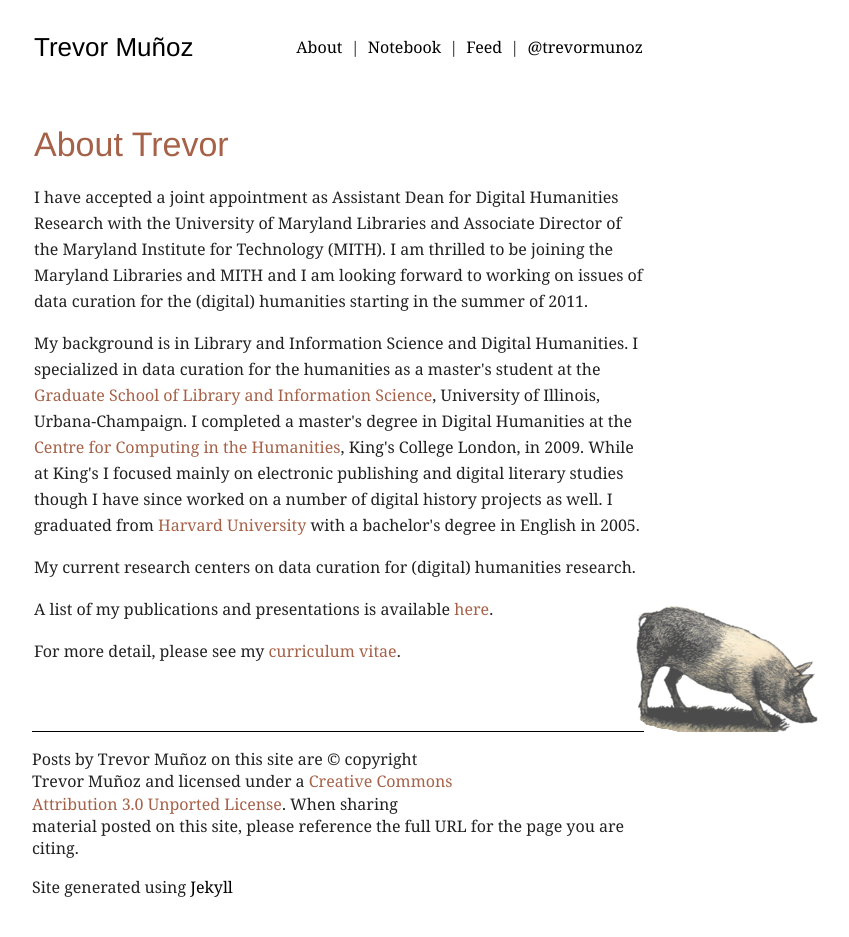
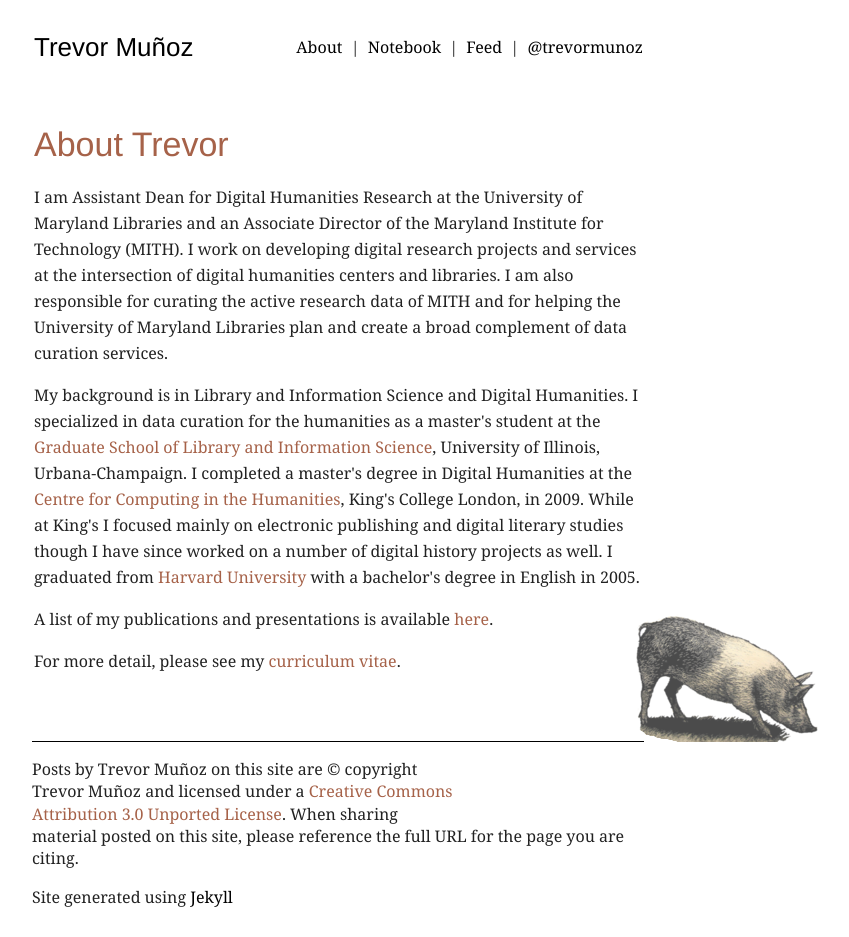
Before and after one commit to trevormunoz/calling-card, a Jekyll site: the page built from about/index.html, in a window 1280 px wide. Shown: the whole page, without its empty margins (302-1151 px from the left). Built offline with Jekyll 4.4.1, drawn with Linux system fonts in a browser that asks for light colours; nearby versions of some CDN libraries; Markdown is read by kramdown in place of the engine named in the settings.

Commit message:
Updating about text

```diff
--- a/about/index.html
+++ b/about/index.html
@@ -5,10 +5,8 @@
 
 <div class="content">
 	<h2>About Trevor</h2>
-	<p>I have accepted a joint appointment as Assistant Dean for Digital Humanities Research with the University of Maryland Libraries and Associate Director of the Maryland Institute for Technology (MITH). I am thrilled to be joining the Maryland Libraries and MITH and I am looking forward to working on issues of data curation for the (digital) humanities starting in the summer of 2011.</p>
+	<p>I am Assistant Dean for Digital Humanities Research at the University of Maryland Libraries and an Associate Director of the Maryland Institute for Technology (MITH). I work on developing digital research projects and services at the intersection of digital humanities centers and libraries. I am also responsible for curating the active research data of MITH and for helping the University of Maryland Libraries plan and create a broad complement of data curation services.</p>
 	<p>My background is in Library and Information Science and Digital Humanities. I specialized in data curation for the humanities as a master's student at the <a href="http://www.lis.illinois.edu/" target="_blank">Graduate School of Library and Information Science</a>, University of Illinois, Urbana-Champaign. I completed a master's degree in Digital Humanities at the <a href="http://www.kcl.ac.uk/schools/humanities/depts/cch" target="_blank">Centre for Computing in the Humanities</a>, King's College London, in 2009. While at King's I focused mainly on electronic publishing and digital literary studies though I have since worked on a number of digital history projects as well. I graduated from <a href="http://harvard.edu/" target="_blank">Harvard University</a> with a bachelor's degree in English in 2005.</p>
-
-	<p>My current research centers on data curation for (digital) humanities research.</p>
 
 	<p>A list of my publications and presentations is available <a href="/about/publications/">here</a>.</p>
 
```
